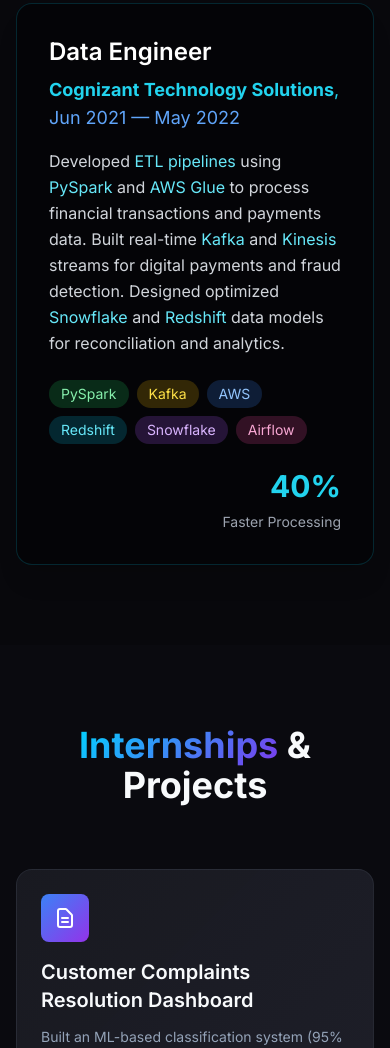
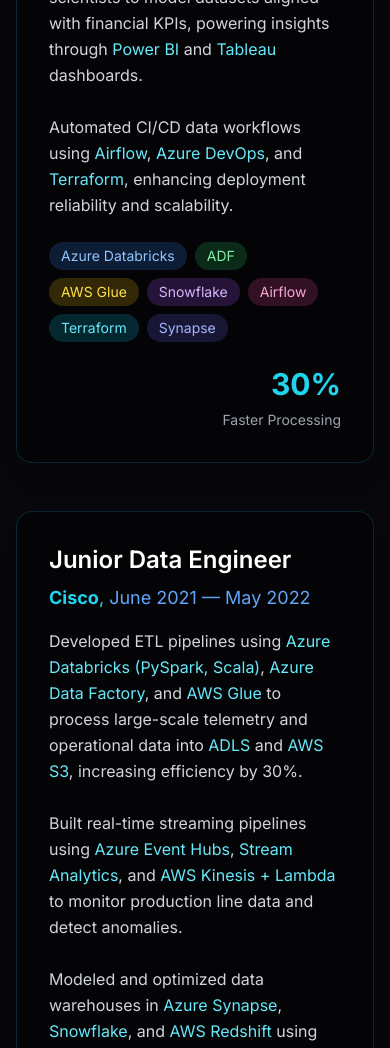
Before and after one commit to Rishitha1406/Rishitha-Portfolio, a plain HTML site: page index.html in a window 390 px wide. Shown: the part 4958-6006 px from the top of the page. Drawn offline with nearby package versions, Linux system fonts and the light colour scheme.

Commit message:
Update index.html

```diff
--- a/index.html
+++ b/index.html
@@ -708,71 +708,111 @@
         </div>
 
 
-        <!-- Cognizant (Healthcare Project) -->
+             <!-- Cisco (Data Engineer / Data Analyst) -->
             <div class="p-8 rounded-2xl relative bg-black/40 border border-cyan-500/20 shadow-xl">
               <div class="flex flex-col lg:flex-row lg:items-start gap-6">
                 <div class="flex-1">
-                <h3 class="text-2xl font-semibold text-white mb-2">Data Engineer</h3>
+                  <h3 class="text-2xl font-semibold text-white mb-2">Data Engineer / Data Analyst</h3>
                   <h4 class="text-lg text-cyan-400 mb-4">
-                <span class="font-bold">Cognizant Technology Solutions</span>,
+                    <span class="font-bold">Cisco</span>,
                     <span class="text-green-400">May 2022 — Dec 2023</span>
                   </h4>
 
                   <p class="text-gray-300 mb-6 leading-relaxed">
-                Built large-scale data pipelines using <span class="text-cyan-300">Apache Spark</span> and <span class="text-cyan-300">AWS Glue</span> for claims, eligibility, and EHR data, ensuring HIPAA compliance.
-                Developed a centralized <span class="text-cyan-300">AWS S3 data lake</span> integrated with <span class="text-cyan-300">Athena</span> and <span class="text-cyan-300">Redshift</span>, enabling unified analytics for healthcare and risk assessment.
-                Automated data validation with <span class="text-cyan-300">Great Expectations</span> and CI/CD pipelines via <span class="text-cyan-300">GitHub Actions</span> and <span class="text-cyan-300">Terraform</span>.
+                    Designed and developed end-to-end ETL pipelines using
+                    <span class="text-cyan-300">Azure Databricks (PySpark, Scala)</span>,
+                    <span class="text-cyan-300">Azure Data Factory (ADF)</span>, and
+                    <span class="text-cyan-300">AWS Glue</span> to process large-scale financial and transactional data, improving data accessibility and analytics readiness.<br><br>
+
+                    Built real-time streaming pipelines with
+                    <span class="text-cyan-300">Azure Event Hubs</span>,
+                    <span class="text-cyan-300">Stream Analytics</span>, and
+                    <span class="text-cyan-300">AWS Kinesis</span> for regulatory dashboards and risk monitoring.<br><br>
+
+                    Integrated a multi-cloud data lake (<span class="text-cyan-300">ADLS + S3</span>) with
+                    <span class="text-cyan-300">Snowflake</span> and
+                    <span class="text-cyan-300">Synapse Analytics</span>, supporting unified financial reporting and self-service BI.<br><br>
+
+                    Collaborated with analysts and data scientists to model datasets aligned with financial KPIs, powering insights through
+                    <span class="text-cyan-300">Power BI</span> and
+                    <span class="text-cyan-300">Tableau</span> dashboards.<br><br>
+
+                    Automated CI/CD data workflows using
+                    <span class="text-cyan-300">Airflow</span>,
+                    <span class="text-cyan-300">Azure DevOps</span>, and
+                    <span class="text-cyan-300">Terraform</span>, enhancing deployment reliability and scalability.
                   </p>
 
                   <div class="flex flex-wrap gap-2">
-                <span class="px-3 py-1 bg-blue-500/20 text-blue-300 rounded-full text-sm">AWS Glue</span>
-                <span class="px-3 py-1 bg-green-500/20 text-green-300 rounded-full text-sm">Spark</span>
-                <span class="px-3 py-1 bg-purple-500/20 text-purple-300 rounded-full text-sm">Redshift</span>
-                <span class="px-3 py-1 bg-yellow-500/20 text-yellow-300 rounded-full text-sm">Airflow</span>
-                <span class="px-3 py-1 bg-pink-500/20 text-pink-300 rounded-full text-sm">Terraform</span>
-                <span class="px-3 py-1 bg-cyan-500/20 text-cyan-300 rounded-full text-sm">Data Lake</span>
+                    <span class="px-3 py-1 bg-blue-500/20 text-blue-300 rounded-full text-sm">Azure Databricks</span>
+                    <span class="px-3 py-1 bg-green-500/20 text-green-300 rounded-full text-sm">ADF</span>
+                    <span class="px-3 py-1 bg-yellow-500/20 text-yellow-300 rounded-full text-sm">AWS Glue</span>
+                    <span class="px-3 py-1 bg-purple-500/20 text-purple-300 rounded-full text-sm">Snowflake</span>
+                    <span class="px-3 py-1 bg-pink-500/20 text-pink-300 rounded-full text-sm">Airflow</span>
+                    <span class="px-3 py-1 bg-cyan-500/20 text-cyan-300 rounded-full text-sm">Terraform</span>
+                    <span class="px-3 py-1 bg-indigo-500/20 text-indigo-300 rounded-full text-sm">Synapse</span>
                   </div>
                 </div>
 
                 <div class="text-right">
-                <div class="text-3xl font-bold text-cyan-400 mb-2">35%</div>
+                  <div class="text-3xl font-bold text-cyan-400 mb-2">30%</div>
+                  <div class="text-sm text-gray-400">Faster Processing</div>
+                </div>
+              </div>
+            </div>
+
+            <!-- Cisco (Junior Data Engineer) -->
+            <div class="p-8 rounded-2xl relative bg-black/40 border border-cyan-500/20 shadow-xl">
+              <div class="flex flex-col lg:flex-row lg:items-start gap-6">
+                <div class="flex-1">
+                  <h3 class="text-2xl font-semibold text-white mb-2">Junior Data Engineer</h3>
+                  <h4 class="text-lg text-cyan-400 mb-4">
+                    <span class="font-bold">Cisco</span>,
+                    <span class="text-blue-400">June 2021 — May 2022</span>
+                  </h4>
+
+                  <p class="text-gray-300 mb-6 leading-relaxed">
+                    Developed ETL pipelines using
+                    <span class="text-cyan-300">Azure Databricks (PySpark, Scala)</span>,
+                    <span class="text-cyan-300">Azure Data Factory</span>, and
+                    <span class="text-cyan-300">AWS Glue</span> to process large-scale telemetry and operational data into
+                    <span class="text-cyan-300">ADLS</span> and
+                    <span class="text-cyan-300">AWS S3</span>, increasing efficiency by 30%.<br><br>
+
+                    Built real-time streaming pipelines using
+                    <span class="text-cyan-300">Azure Event Hubs</span>,
+                    <span class="text-cyan-300">Stream Analytics</span>, and
+                    <span class="text-cyan-300">AWS Kinesis + Lambda</span> to monitor production line data and detect anomalies.<br><br>
+
+                    Modeled and optimized data warehouses in
+                    <span class="text-cyan-300">Azure Synapse</span>,
+                    <span class="text-cyan-300">Snowflake</span>, and
+                    <span class="text-cyan-300">AWS Redshift</span> using Star/Snowflake schemas for predictive reporting and efficiency tracking.<br><br>
+
+                    Automated CI/CD and workflow orchestration using
+                    <span class="text-cyan-300">Airflow</span>,
+                    <span class="text-cyan-300">Terraform</span>, and
+                    <span class="text-cyan-300">Azure DevOps</span>, ensuring reliable deployments across environments.
+                  </p>
+
+                  <div class="flex flex-wrap gap-2">
+                    <span class="px-3 py-1 bg-blue-500/20 text-blue-300 rounded-full text-sm">Azure Databricks</span>
+                    <span class="px-3 py-1 bg-green-500/20 text-green-300 rounded-full text-sm">ADF</span>
+                    <span class="px-3 py-1 bg-yellow-500/20 text-yellow-300 rounded-full text-sm">AWS Glue</span>
+                    <span class="px-3 py-1 bg-purple-500/20 text-purple-300 rounded-full text-sm">Airflow</span>
+                    <span class="px-3 py-1 bg-pink-500/20 text-pink-300 rounded-full text-sm">Terraform</span>
+                    <span class="px-3 py-1 bg-cyan-500/20 text-cyan-300 rounded-full text-sm">Snowflake</span>
+                    <span class="px-3 py-1 bg-indigo-500/20 text-indigo-300 rounded-full text-sm">Redshift</span>
+                  </div>
+                </div>
+
+                <div class="text-right">
+                  <div class="text-3xl font-bold text-cyan-400 mb-2">30%</div>
                   <div class="text-sm text-gray-400">Efficiency Gain</div>
                 </div>
               </div>
             </div>
 
-        <!-- Cognizant (Finance Project) -->
-        <div class="p-8 rounded-2xl relative bg-black/40 border border-cyan-500/20 shadow-xl">
-            <div class="flex flex-col lg:flex-row lg:items-start gap-6">
-            <div class="flex-1">
-                <h3 class="text-2xl font-semibold text-white mb-2">Data Engineer</h3>
-                <h4 class="text-lg text-cyan-400 mb-4">
-                <span class="font-bold">Cognizant Technology Solutions</span>,
-                <span class="text-blue-400">Jun 2021 — May 2022</span>
-                </h4>
-
-                <p class="text-gray-300 mb-6 leading-relaxed">
-                Developed <span class="text-cyan-300">ETL pipelines</span> using <span class="text-cyan-300">PySpark</span> and <span class="text-cyan-300">AWS Glue</span> to process financial transactions and payments data.
-                Built real-time <span class="text-cyan-300">Kafka</span> and <span class="text-cyan-300">Kinesis</span> streams for digital payments and fraud detection.
-                Designed optimized <span class="text-cyan-300">Snowflake</span> and <span class="text-cyan-300">Redshift</span> data models for reconciliation and analytics.
-                </p>
-
-                <div class="flex flex-wrap gap-2">
-                <span class="px-3 py-1 bg-green-500/20 text-green-300 rounded-full text-sm">PySpark</span>
-                <span class="px-3 py-1 bg-yellow-500/20 text-yellow-300 rounded-full text-sm">Kafka</span>
-                <span class="px-3 py-1 bg-blue-500/20 text-blue-300 rounded-full text-sm">AWS</span>
-                <span class="px-3 py-1 bg-cyan-500/20 text-cyan-300 rounded-full text-sm">Redshift</span>
-                <span class="px-3 py-1 bg-purple-500/20 text-purple-300 rounded-full text-sm">Snowflake</span>
-                <span class="px-3 py-1 bg-pink-500/20 text-pink-300 rounded-full text-sm">Airflow</span>
-                </div>
-            </div>
-
-            <div class="text-right">
-                <div class="text-3xl font-bold text-cyan-400 mb-2">40%</div>
-                <div class="text-sm text-gray-400">Faster Processing</div>
-            </div>
-            </div>
-        </div>
 
         </div>
     </div>
```
Lines whose indentation alone changed are shown as unchanged.
